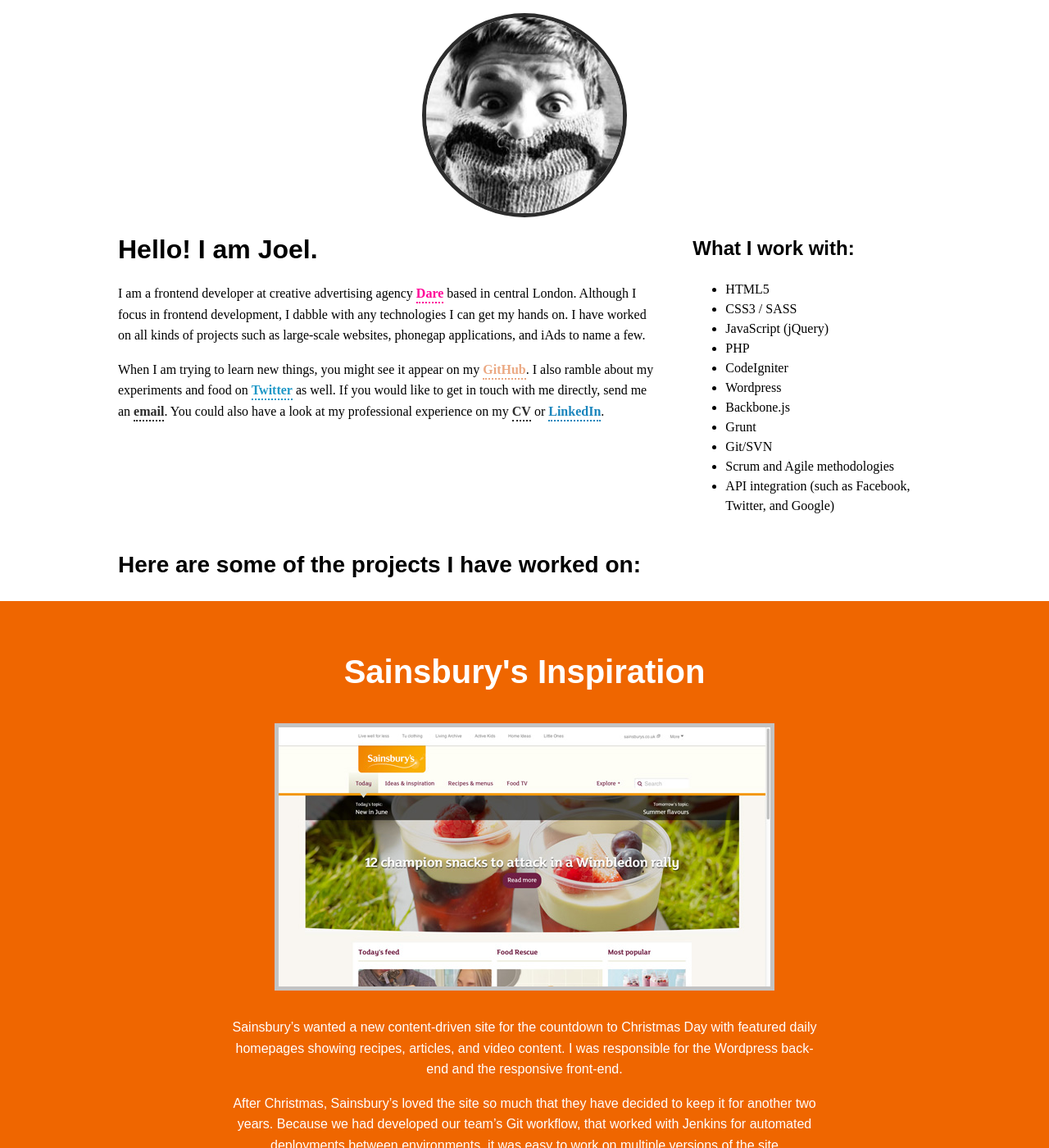
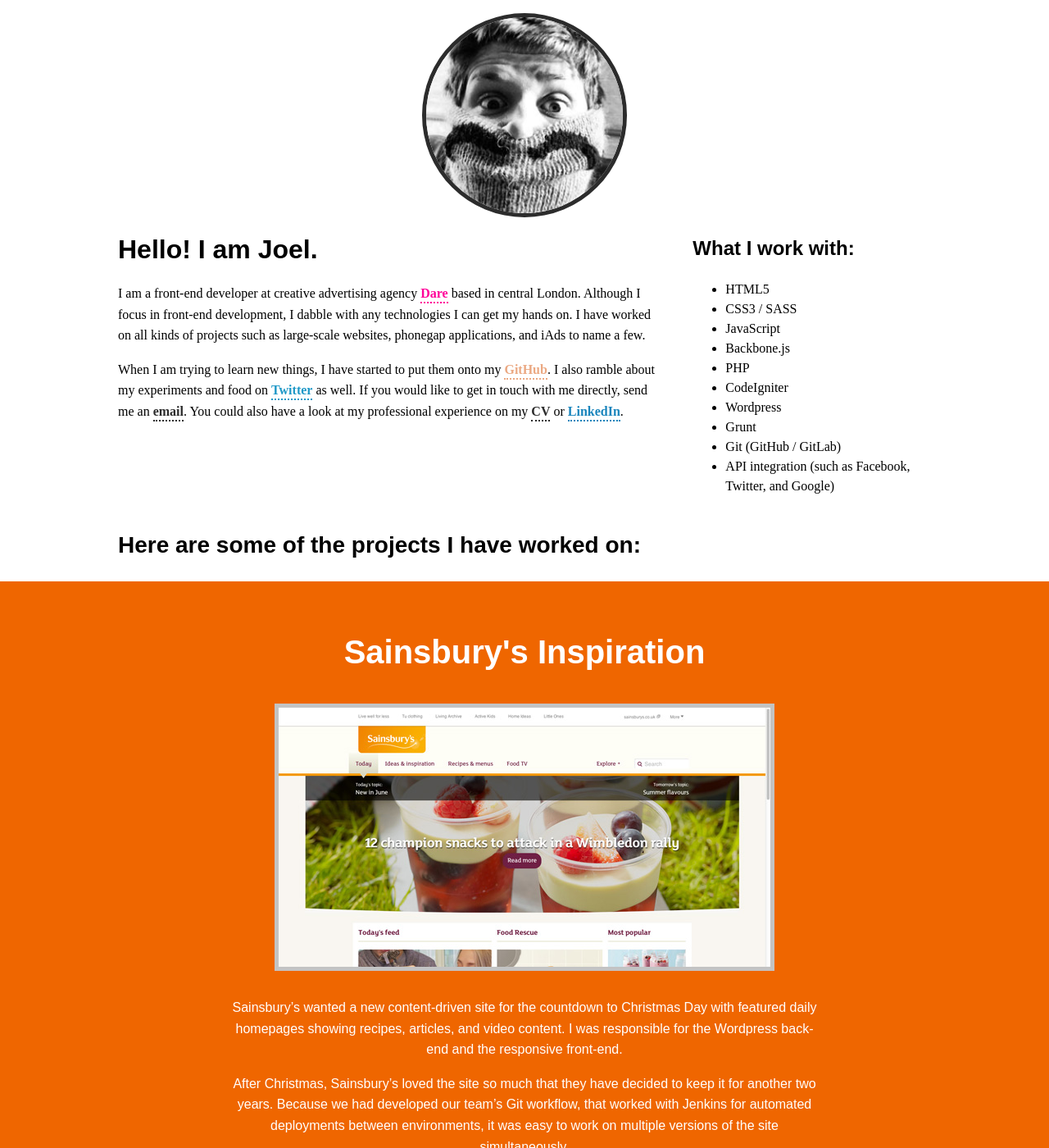
Before and after one commit to joelcarr/joelcarr.co.uk, a Jekyll site: the page built from index.html, in a window 1280 px wide and 1400 px high. Shown: the whole window at 82% size. Built offline with Jekyll 4.4.1, drawn with Linux system fonts in a browser that asks for light colours; some web fonts are replaced; some of the changed text lies outside the part shown.

Commit message:
copy amends. Added markup for project.skills

```diff
--- a/index.html
+++ b/index.html
@@ -14,9 +14,9 @@
 
                 <h1>Hello! I am Joel.</h1>
 
-                <p>I am a frontend developer at creative advertising agency <a href="//thisisdare.com/" class="dare" target="_blank">Dare</a> based in central London. Although I focus in frontend development, I dabble with any technologies I can get my hands on. I have worked on all kinds of projects such as large-scale websites, phonegap applications, and iAds to name a few.</p>
+                <p>I am a front-end developer at creative advertising agency <a href="//thisisdare.com/" class="dare" target="_blank">Dare</a> based in central London. Although I focus in front-end development, I dabble with any technologies I can get my hands on. I have worked on all kinds of projects such as large-scale websites, phonegap applications, and iAds to name a few.</p>
 
-                <p>When I am trying to learn new things, you might see it appear on my <a href="http://www.github.com/joelcarr" class="github" target="_blank">GitHub</a>. I also ramble about my experiments and food on <a href="http://twitter.com/joelcarr" class="twitter" target="_blank">Twitter</a> as well. If you would like to get in touch with me directly, send me an <a href="mailto:joel.ben.carr@gmail.com" target="_blank">email</a>. You could also have a look at my professional experience on my <a href="/joelcarr-cv.pdf" target="_blank">CV</a> or <a href="http://www.linkedin.com/profile/view?id=78407873" class="linkedin" target="_blank">LinkedIn</a>.</p>
+                <p>When I am trying to learn new things, I have started to put them onto my <a href="http://www.github.com/joelcarr" class="github" target="_blank">GitHub</a>. I also ramble about my experiments and food on <a href="http://twitter.com/joelcarr" class="twitter" target="_blank">Twitter</a> as well. If you would like to get in touch with me directly, send me an <a href="mailto:joel.ben.carr@gmail.com" target="_blank">email</a>. You could also have a look at my professional experience on my <a href="/joelcarr-cv.pdf" target="_blank">CV</a> or <a href="http://www.linkedin.com/profile/view?id=78407873" class="linkedin" target="_blank">LinkedIn</a>.</p>
 
             </div>
 
@@ -25,14 +25,13 @@
                 <ul class="list-skills">
                     <li>HTML5</li>
                     <li>CSS3 / SASS</li>
-                    <li>JavaScript (jQuery)</li>
+                    <li>JavaScript</li>
+                    <li>Backbone.js</li>
                     <li>PHP</li>
                     <li>CodeIgniter</li>
                     <li>Wordpress</li>
-                    <li>Backbone.js</li>
                     <li>Grunt</li>
-                    <li>Git/SVN</li>
-                    <li>Scrum and Agile methodologies</li>
+                    <li>Git (GitHub / GitLab)</li>
                     <li>API integration (such as Facebook, Twitter, and Google)</li>
                 </ul>
             </div>
@@ -52,6 +51,13 @@
                         <img src="/assets/imgs/projects/{{post.image}}" alt=""/>
                     </div>
                     {{ post.content }}
+                    <ul class="unstyled-list project-skills">
+                        {% for skill in post.skills %}
+                            <li>
+                            {{skill}}{% if forloop.index != forloop.length %},{% else %}.{% endif %}
+                            </li>
+                        {% endfor %}
+                    </ul>
                     <a href="{{ post.site }}" target="_blank" class="button">Visit site</a>
                 </div>
             </li>
```
